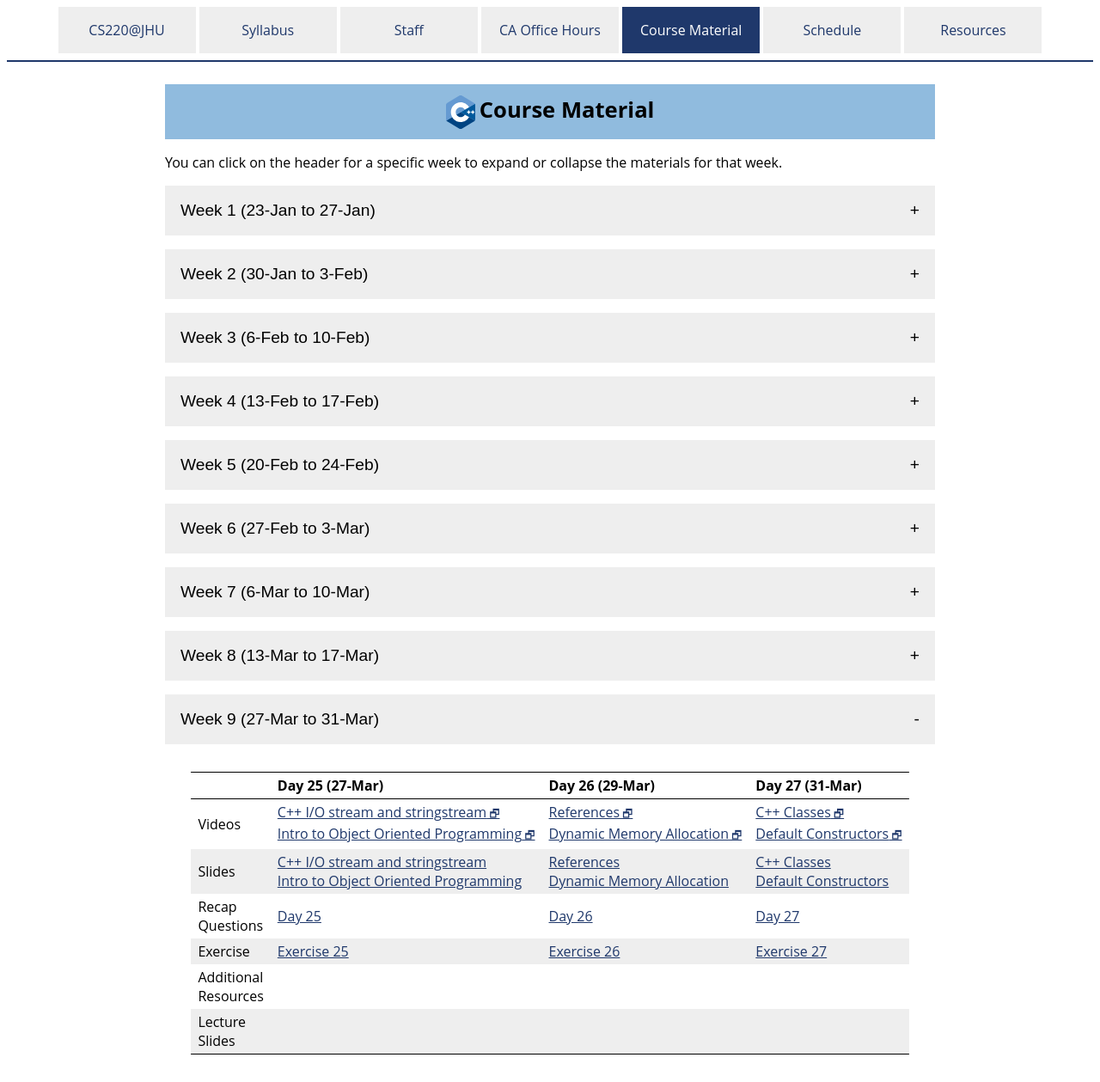
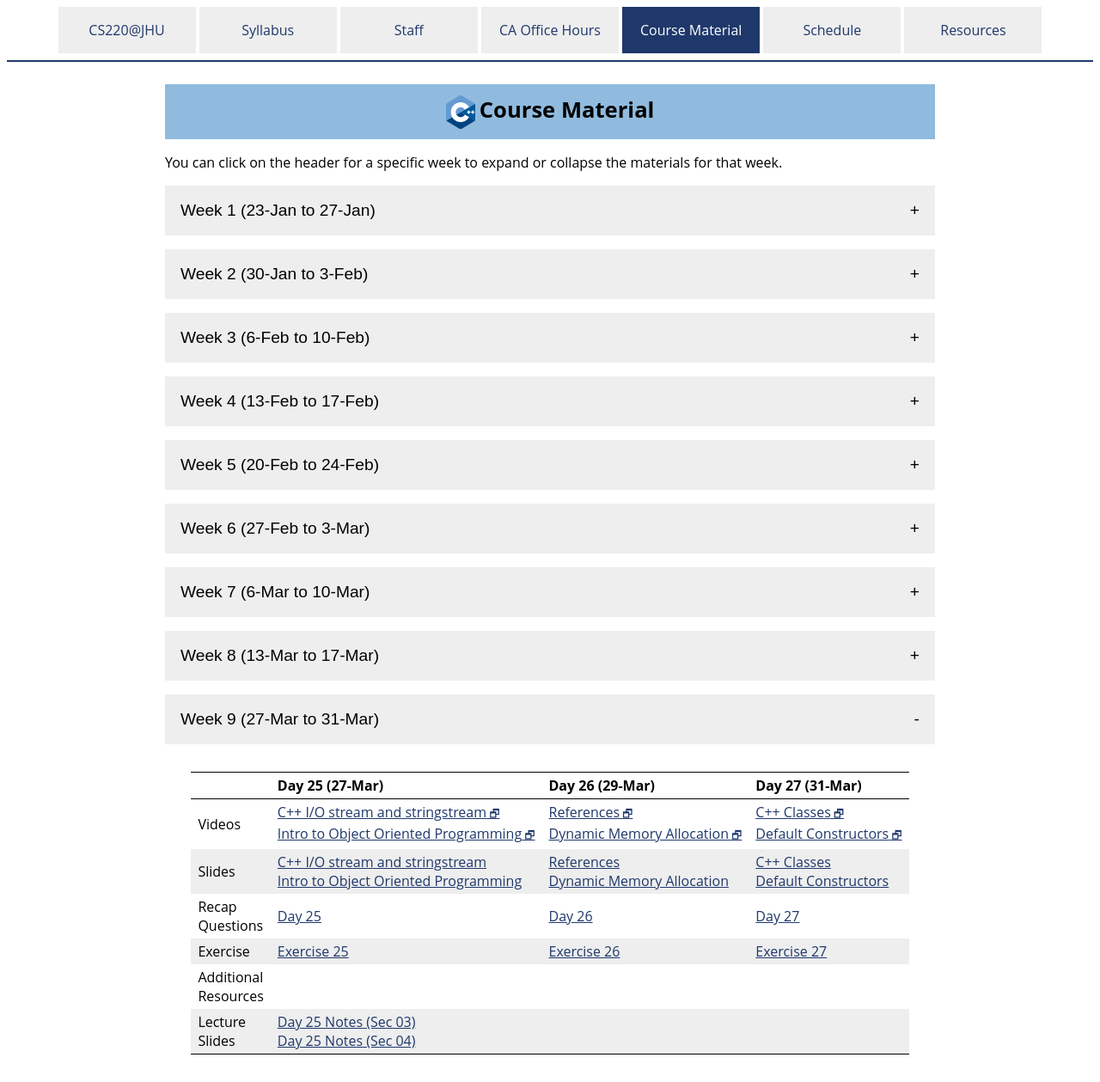
Before and after one commit to vivek-booshan/cs220-sp23, a Jekyll site: the page built from material.md, in a window 1280 px wide. Shown: the whole page at 86% size. Built offline with Jekyll 4.4.1, drawn with Linux system fonts in a browser that asks for light colours.

Commit message:
day 25 notes for sec 03/04

```diff
--- a/material.csv
+++ b/material.csv
@@ -185,6 +185,8 @@ Week,Day,Date,Type,Link text,URL
 9,1,27-Mar,Slides,Intro to Object Oriented Programming,slides/day25_intro_to_oo.pdf
 9,1,27-Mar,Recap,Day 25,questions/day25.html
 9,1,27-Mar,Exercise,Exercise 25,exercise/ex25.html
+9,1,27-Mar,LectureSlides,"Day 25 Notes (Sec 03)",slides/notes/sp23_day25_sec03.pdf
+9,1,27-Mar,LectureSlides,"Day 25 Notes (Sec 04)",slides/notes/sp23_day25_sec04.pdf
 9,2,29-Mar,Video,References,https://jh.hosted.panopto.com/Panopto/Pages/Viewer.aspx?id=4fcd7033-f754-429f-b55b-ae230027a516
 9,2,29-Mar,Video,Dynamic Memory Allocation,https://jh.hosted.panopto.com/Panopto/Pages/Viewer.aspx?id=d9978853-6c9b-4cc3-b62d-ae230027a4cc
 9,2,29-Mar,Slides,References,slides/day26_cpp_reference.pdf
--- a/material.md
+++ b/material.md
@@ -470,7 +470,7 @@ the materials for that week.
     </tr>
     <tr>
       <td>Lecture<br>Slides</td>
-      <td></td>
+      <td><a href='slides/notes/sp23_day25_sec03.pdf'>Day 25 Notes (Sec 03)</a><br><a href='slides/notes/sp23_day25_sec04.pdf'>Day 25 Notes (Sec 04)</a></td>
       <td></td>
       <td></td>
     </tr>
```
Also changed, not shown: 2 other files.
